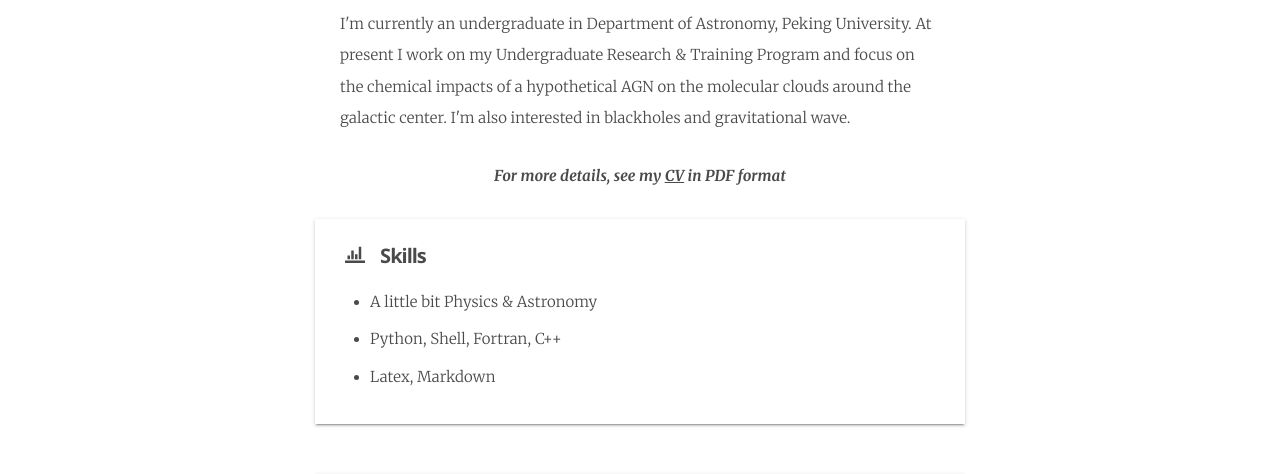
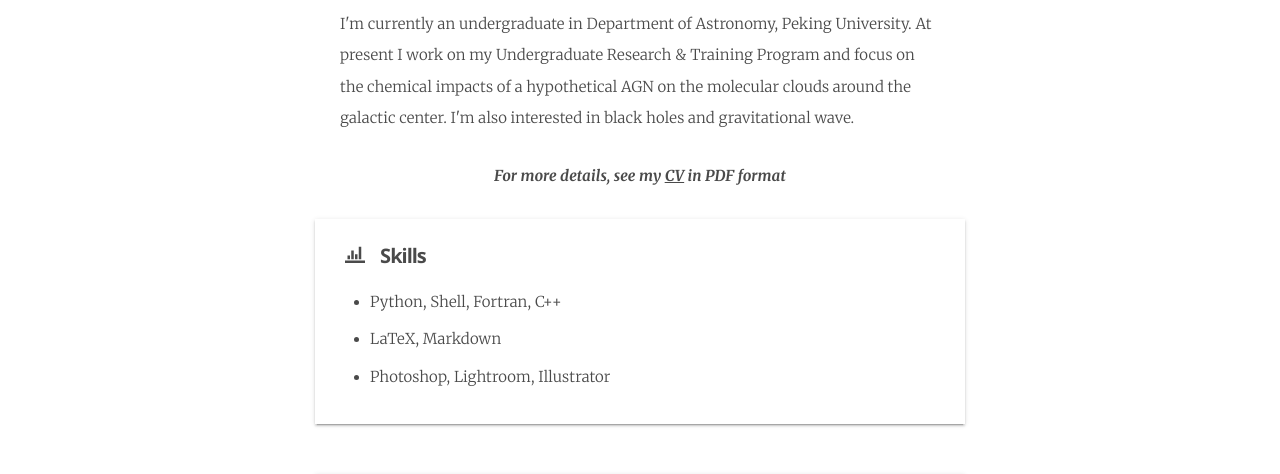
Before and after one commit to slowdivePTG/slowdivePTG.github.io, a Jekyll site: the page built from _pages/cv.html, in a window 1280 px wide. Shown: the part 570-1044 px from the top of the page. Built offline with Jekyll 4.4.1, drawn with Linux system fonts in a browser that asks for light colours; some web fonts are replaced; a script that is not in the unit is left out.

Commit message:
CV Modified

```diff
--- a/_data/cv.yml
+++ b/_data/cv.yml
@@ -1,9 +1,9 @@
 chang:
-    profile: "I'm currently an undergraduate in Department of Astronomy, Peking University. At present I work on my Undergraduate Research & Training Program and focus on the chemical impacts of a hypothetical AGN on the molecular clouds around the galactic center. I'm also interested in blackholes and gravitational wave."
+    profile: "I'm currently an undergraduate in Department of Astronomy, Peking University. At present I work on my Undergraduate Research & Training Program and focus on the chemical impacts of a hypothetical AGN on the molecular clouds around the galactic center. I'm also interested in black holes and gravitational wave."
     skills:
-        - "A little bit Physics & Astronomy"
         - Python, Shell, Fortran, C++
-        - Latex, Markdown
+        - LaTeX, Markdown
+        - Photoshop, Lightroom, Illustrator
     education:
         - time:             "2016.9 - 2017.6"
           location:         "Peking University"
```
Also changed, not shown: 7 other files.
